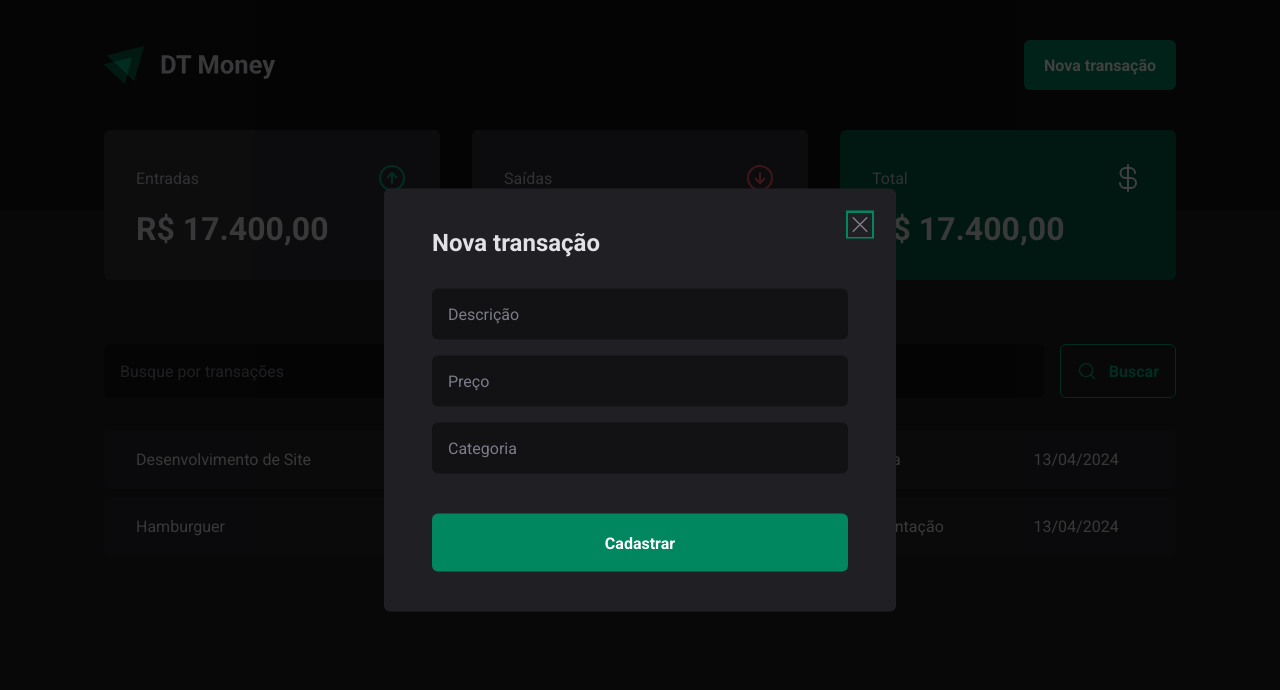
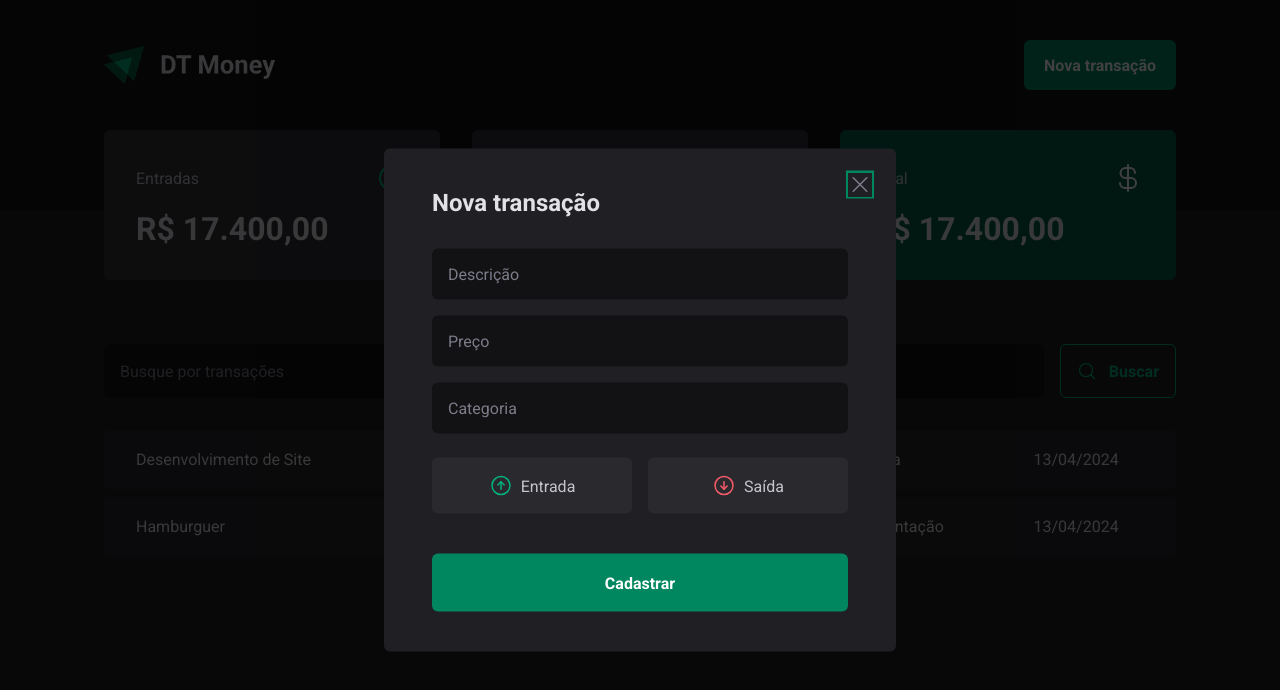
Before and after one commit to LopesA95/dt-money, a React (Vite) app: page / in a window 1280 px wide. Both pictures are taken after a click on the button "Nova transação". Shown: the top 690 px of the page. Built offline with nearby package versions, Linux system fonts and the light colour scheme.

Commit message:
✨ Buttons container entradas e saidas

```diff
--- a/src/components/NewTransactionModal/index.tsx
+++ b/src/components/NewTransactionModal/index.tsx
@@ -1,6 +1,6 @@
 import * as Dialog from "@radix-ui/react-dialog";
-import { CloseButton, Content, Overlay } from "./styles";
-import { X } from "phosphor-react";
+import { CloseButton, Content, Overlay, TransactionType, TransactionTypeButton } from "./styles";
+import { ArrowCircleDown, ArrowCircleUp, X } from "phosphor-react";
 
 export function NewTransactionModal() {
   return (
@@ -19,6 +19,18 @@
           <input type="number" placeholder="Preço" required />
           <input type="text" placeholder="Categoria" required />
 
+          <TransactionType>
+            <TransactionTypeButton variant="income">
+              <ArrowCircleUp size={24} />
+              Entrada
+            </TransactionTypeButton>
+
+            <TransactionTypeButton variant="outcome">
+              <ArrowCircleDown size={24} />
+              Saída
+            </TransactionTypeButton>
+          </TransactionType>
+
           <button
             type="submit">
             Cadastrar
--- a/src/components/NewTransactionModal/styles.ts
+++ b/src/components/NewTransactionModal/styles.ts
@@ -70,3 +70,31 @@
   cursor: pointer;
   color: ${props => props.theme['gray-500']};
 `
+
+export const TransactionType = styled.div`
+  display: grid;
+  grid-template-columns: repeat(2, 1fr);
+  gap: 1rem;
+  margin-top: 0.5rem;
+`
+
+interface TransactionTypeButtonProps {
+  variant?: 'income' | 'outcome'
+}
+
+export const TransactionTypeButton = styled.button<TransactionTypeButtonProps>`
+  background: ${props => props.theme['gray-700']};
+  padding: 1rem;
+  display: flex;
+  align-items: center;
+  justify-content: center;
+  gap: 0.5rem;
+  border-radius: 6px;
+  cursor: pointer;
+  border: 0;
+  color: ${props => props.theme['gray-300']};
+
+  svg {
+    color: ${props => props.variant === 'income' ? props.theme['green-300'] : props.theme['red-300']};
+  }
+`
```
